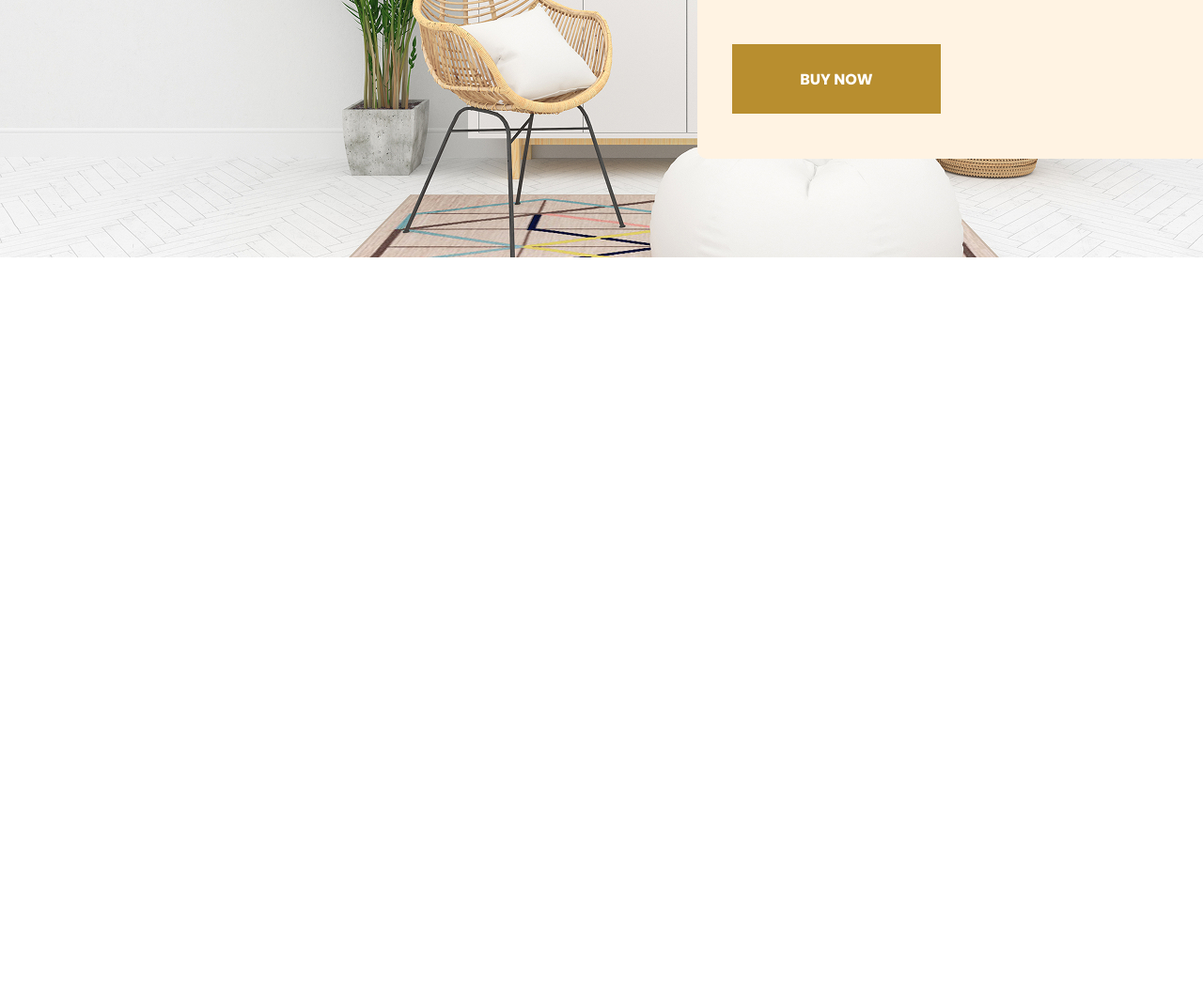
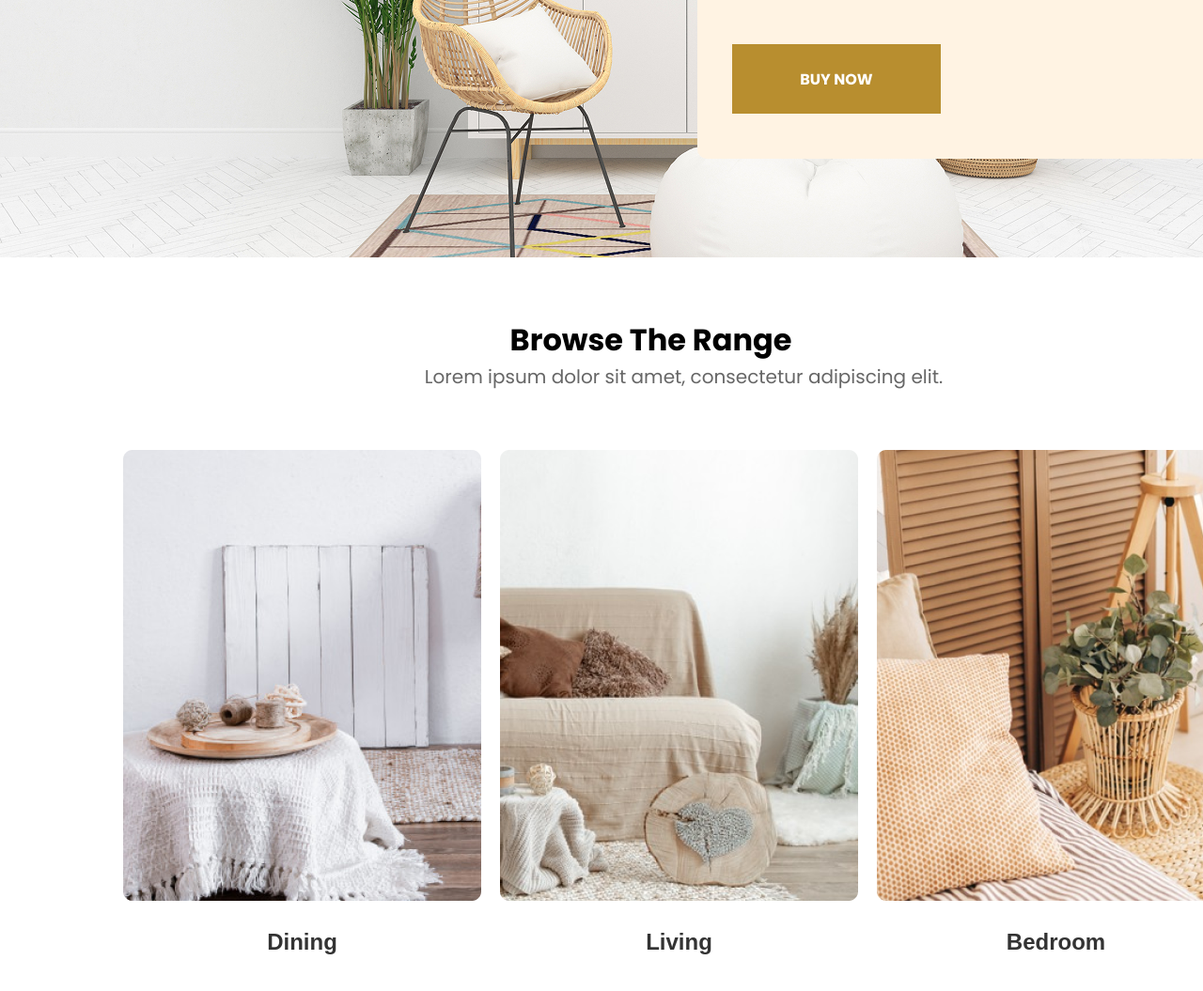
Before and after one commit to adad4ad/PracticeProjects, a plain HTML site: page First-Project/index.html in a window 1280 px wide. Shown: the part 531-1586 px from the top of the page at 94% size. Before the commit the page ends 805 px from the top, so only its background shows below. Drawn offline with Linux system fonts and the light colour scheme; a web font is replaced by a local one.

Commit message:
Added assortment section

```diff
--- a/First-Project/index.html
+++ b/First-Project/index.html
@@ -72,7 +72,26 @@
                 <button class="banner__btn">Buy Now</button>
             </div>
         </section>
-        <section class="assortment"></section>
+        <section class="assortment">
+            <div class="assortment__block-text">
+                <h2 class="assortment__title">Browse The Range</h2>
+                <h3 class="assortment__description">Lorem ipsum dolor sit amet, consectetur adipiscing elit.</h3>
+            </div>
+            <ul class="assortment__content">
+                <li class="assortment__content-item">
+                    <img src="./images/diningImage.png" alt="Picture Dining" class="assortment__content-picture">
+                    <h3 class="assortment__content-title">Dining</h3>
+                </li>
+                <li class="assortment__content-item">
+                    <img src="./images/livingImage.png" alt="Picture Living" class="assortment__content-picture">
+                    <h3 class="assortment__content-title">Living</h3>
+                </li>
+                <li class="assortment__content-item">
+                    <img src="./images/bedroomImage.png" alt="Picture Bedroom" class="assortment__content-picture">
+                    <h3 class="assortment__content-title">Bedroom</h3>
+                </li>
+            </ul>
+        </section>
         <section class="products"></section>
         <section class="inspiration"></section>
         <section class="furniture"></section>
--- a/First-Project/styles/style.css
+++ b/First-Project/styles/style.css
@@ -54,11 +54,11 @@ p {
 }
 .header__logo-name {
   font-family: "Montserrat", sans-serif;
-  font-weight: 700;
+  font-weight: 700; /* Это Bold */
 }
 .header__menu-link {
   font-family: "Poppins", sans-serif;
-  font-weight: 500;
+  font-weight: 500; /* Это Medium */
 }
 /* ------------------------------------------------------------------------ */
 /* banner */
@@ -83,18 +83,18 @@ p {
 .banner__pre-title {
   font-size: 16px;
   letter-spacing: 3px;
-  font-weight: 600;
+  font-weight: 600; /* Это SemiBold */
 }
 
 .banner__title {
   font-size: 52px;
   line-height: 65px;
-  font-weight: 700;
+  font-weight: 700; /* Это Bold */
   color: #b88e2f;
 }
 .banner__description {
   font-size: 18px;
-  font-weight: 500;
+  font-weight: 500; /* Это Medium */
   line-height: 24px;
   margin-top: 13px;
 }
@@ -103,7 +103,7 @@ p {
   height: 74px;
   background-color: #b88e2f;
   font-size: 16px;
-  font-weight: 700;
+  font-weight: 700; /* Это Bold */
   text-transform: uppercase;
   color: #fff;
   border: none;
@@ -111,7 +111,44 @@ p {
 }
 /* ------------------------------------------------------------------------ */
 /* assortment */
-
+.assortment {
+  padding: 56px 126px 56px 131px;
+}
+.assortment__block-text {
+  display: flex;
+  flex-direction: column;
+  align-items: center;
+}
+.assortment__title {
+  font-size: 32px;
+  margin-right: 60px;
+  margin-top: 8px;
+  font-weight: 700; /* Это Bold */
+}
+.assortment__description {
+  font-size: 20px;
+  margin-left: 10px;
+  font-weight: 400; /* Это Regular */
+  color: rgba(102, 102, 102, 1);
+}
+.assortment__content {
+  display: grid;
+  grid-template-columns: 1fr 1fr 1fr;
+  gap: 20px;
+  list-style-type: none;
+  margin-top: 63px;
+}
+.assortment__content-picture {
+  width: 381px;
+  height: 480px;
+}
+.assortment__content-title {
+  font-size: 24px;
+  font-weight: 600; /* Это SemiBold */
+  color: rgba(51, 51, 51, 1);
+  text-align: center;
+  margin-top: 23px;
+}
 /* ------------------------------------------------------------------------ */
 /* products */
 
```
Also changed, not shown: First-Project/fonts/PoppinsRegular.woff. Lines whose indentation alone changed are shown as unchanged.
